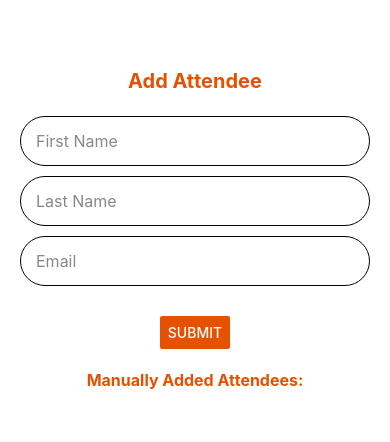
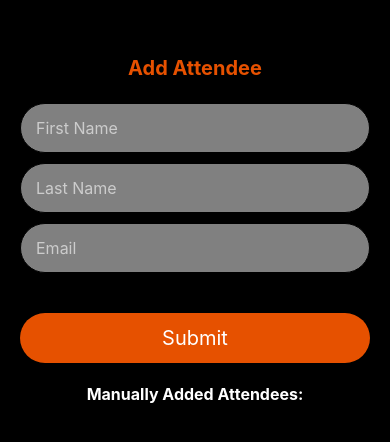
Before and after one commit to marammahfoudhi/event-management-system-mobile-app, a React Native app: screen /Form in a window 390 px wide. Shown: the part 104-546 px from the top of the page. Built offline with nearby package versions, Linux system fonts and the light colour scheme.

Commit message:
Updated Form and Choose screens .

```diff
--- a/screens/Choose.js
+++ b/screens/Choose.js
@@ -64,7 +64,7 @@ const styles = StyleSheet.create({
         flex: 1,
         justifyContent: 'center',
         alignItems: 'center',
-        backgroundColor: '#FFFFFF',
+        backgroundColor: 'black', // Update background color to black
     },
     buttonContainer: {
         width: '80%',
@@ -104,6 +104,6 @@ const styles = StyleSheet.create({
         bottom: height * 0.05,
         width: width * 0.8,
         textAlign: 'center',
-        color: 'black',
+        color: 'white', // Update text color to white
     },
 });
--- a/screens/Form.js
+++ b/screens/Form.js
@@ -13,6 +13,7 @@ const Form = () => {
   const [email, setEmail] = useState('');
   const [isValidEmail, setIsValidEmail] = useState(true);
   const [attendees, setAttendees] = useState([]);
+  const [emailTouched, setEmailTouched] = useState(false);
 
   const emailPattern = /^[^\s@]+@[^\s@]+\.[^\s@]+$/;
 
@@ -24,6 +25,7 @@ const Form = () => {
   const handleSubmit = () => {
     const validEmail = emailPattern.test(email);
     setIsValidEmail(validEmail);
+    setEmailTouched(true);
 
     if (validEmail && firstName && lastName) {
       const newAttendee = {
@@ -36,6 +38,7 @@ const Form = () => {
       setFirstName('');
       setLastName('');
       setEmail('');
+      setEmailTouched(false);
     }
   };
 
@@ -65,48 +68,45 @@ const Form = () => {
       <Text style={styles.title}>Add Attendee</Text>
       <View style={styles.inputContainer}>
         <TextInput
-          style={styles.input}
+          style={[styles.input, {backgroundColor: 'rgba(255, 255, 255, 0.5)'}]}
           placeholder="First Name"
-          placeholderTextColor="#888"
+          placeholderTextColor="#CCC"
           value={firstName}
           onChangeText={setFirstName}
         />
         <TextInput
-          style={styles.input}
+          style={[styles.input, {backgroundColor: 'rgba(255, 255, 255, 0.5)'}]}
           placeholder="Last Name"
-          placeholderTextColor="#888"
+          placeholderTextColor="#CCC"
           value={lastName}
           onChangeText={setLastName}
         />
         <TextInput
-          style={[styles.input, !isValidEmail && styles.invalidInput]}
+          style={[styles.input, !isValidEmail && styles.invalidInput, {backgroundColor: 'rgba(255, 255, 255, 0.5)'}]}
           placeholder="Email"
-          placeholderTextColor="#888"
+          placeholderTextColor="#CCC"
           value={email}
           onChangeText={setEmail}
           autoCapitalize="none"
           keyboardType="email-address"
         />
       </View>
-      {!isValidEmail && <Text style={styles.errorText}>Please enter a valid email address</Text>}
-      <Button
-        title="Submit"
-        color={COLORS.primary}
-        onPress={handleSubmit}
-        style={styles.submitButton}
-      />
-      <Text style={styles.attendeesTitle}>Manually Added Attendees:</Text>
+      {!isValidEmail && emailTouched && <Text style={styles.errorText}>Please enter a valid email address</Text>}
+      <TouchableOpacity style={[styles.button, {backgroundColor: COLORS.primary}]} onPress={handleSubmit}>
+        <Text style={styles.buttonText}>Submit</Text>
+      </TouchableOpacity>
+      <Text style={[styles.attendeesTitle, { color: COLORS.white }]}>Manually Added Attendees:</Text>
       <View style={styles.attendeesContainer}>
         {attendees.map((attendee) => (
           <View key={attendee.id} style={styles.attendee}>
-            <Text>{attendee.firstName} {attendee.lastName}</Text>
-            <Text>{attendee.email}</Text>
+            <Text style={{ color: COLORS.white }}>{attendee.firstName} {attendee.lastName}</Text>
+            <Text style={{ color: COLORS.white }}>{attendee.email}</Text>
             <View style={styles.actions}>
               <TouchableOpacity onPress={() => toggleModal(attendee)}>
-                <FontAwesome name="edit" size={24} color={COLORS.black} style={styles.icon} />
+                <FontAwesome name="edit" size={24} color={COLORS.gray} style={styles.icon} />
               </TouchableOpacity>
               <TouchableOpacity onPress={() => handleDeleteAttendee(attendee.id)}>
-                <FontAwesome name="trash" size={24} color={COLORS.red} style={styles.icon} />
+                <FontAwesome name="trash" size={24} color={COLORS.gray} style={[styles.icon, { marginLeft: 10 }]} />
               </TouchableOpacity>
             </View>
           </View>
@@ -117,23 +117,23 @@ const Form = () => {
           <Text style={styles.modalTitle}>Edit Attendee</Text>
           <View style={styles.inputContainer}>
             <TextInput
-              style={styles.input}
+              style={[styles.input, {backgroundColor: 'rgba(255, 255, 255, 0.5)'}]}
               placeholder="First Name"
-              placeholderTextColor="#888"
+              placeholderTextColor="#CCC"
               value={selectedAttendee?.firstName}
               onChangeText={(text) => setSelectedAttendee({ ...selectedAttendee, firstName: text })}
             />
             <TextInput
-              style={styles.input}
+              style={[styles.input, {backgroundColor: 'rgba(255, 255, 255, 0.5)'}]}
               placeholder="Last Name"
-              placeholderTextColor="#888"
+              placeholderTextColor="#CCC"
               value={selectedAttendee?.lastName}
               onChangeText={(text) => setSelectedAttendee({ ...selectedAttendee, lastName: text })}
             />
             <TextInput
-              style={[styles.input, !isValidEmail && styles.invalidInput]}
+              style={[styles.input, !isValidEmail && styles.invalidInput, {backgroundColor: 'rgba(255, 255, 255, 0.5)'}]}
               placeholder="Email"
-              placeholderTextColor="#888"
+              placeholderTextColor="#CCC"
               value={selectedAttendee?.email}
               onChangeText={(text) => setSelectedAttendee({ ...selectedAttendee, email: text })}
               autoCapitalize="none"
@@ -141,7 +141,9 @@ const Form = () => {
             />
           </View>
           {!isValidEmail && <Text style={styles.errorText}>Please enter a valid email address</Text>}
-          <Button title="Save Changes" color={COLORS.primary} onPress={handleSaveChanges} />
+          <TouchableOpacity style={[styles.button, {backgroundColor: COLORS.primary}]} onPress={handleSaveChanges}>
+            <Text style={styles.buttonText}>Save Changes</Text>
+          </TouchableOpacity>
         </View>
       </Modal>
     </View>
@@ -153,7 +155,7 @@ const styles = StyleSheet.create({
     flex: 1,
     justifyContent: 'center',
     alignItems: 'center',
-    backgroundColor: '#FFFFFF',
+    backgroundColor: 'black',
     paddingHorizontal: 20,
     paddingBottom: height * 0.2,
   },
@@ -177,22 +179,28 @@ const styles = StyleSheet.create({
     paddingHorizontal: 15,
     marginBottom: 10,
     fontSize: 16,
-    color: COLORS.black,
+    color: COLORS.white,
     ...FONTS.body3,
   },
   invalidInput: {
     borderColor: COLORS.red,
   },
   errorText: {
-    color: COLORS.red,
+    color: 'white',
     marginBottom: 10,
     ...FONTS.body3,
   },
-  submitButton: {
+  button: {
     width: '100%',
     height: 50,
     borderRadius: SIZES.radius,
     marginTop: 10,
+    justifyContent: 'center',
+    alignItems: 'center',
+  },
+  buttonText: {
+    ...FONTS.h3,
+    color: COLORS.white,
   },
   attendeesTitle: {
     fontSize: 20,
@@ -226,7 +234,7 @@ const styles = StyleSheet.create({
     flex: 1,
     justifyContent: 'center',
     alignItems: 'center',
-    backgroundColor: '#FFFFFF',
+    backgroundColor: 'black',
     paddingHorizontal: 20,
   },
   modalTitle: {
```
